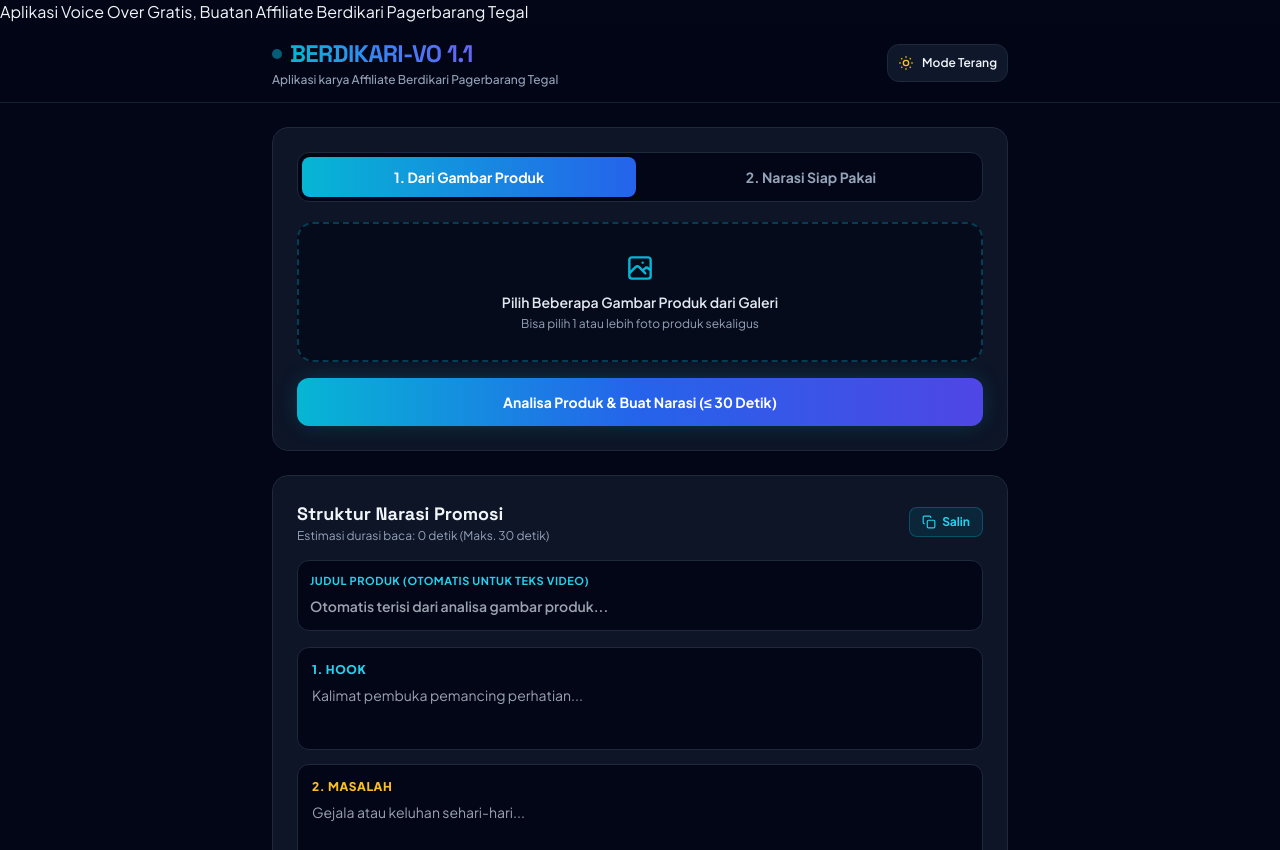
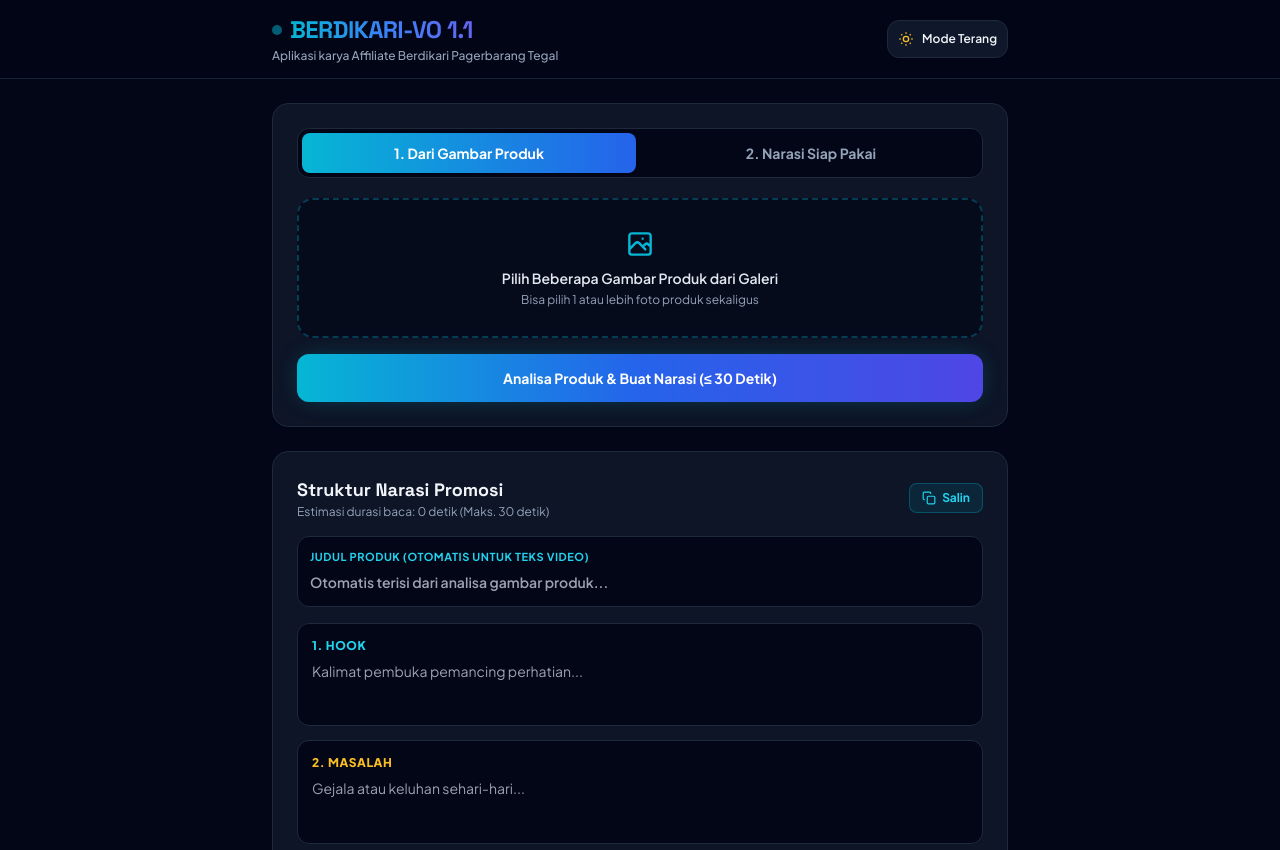
Before and after one commit to akbarismail33-art/BERDIKARI-SWARA, a plain HTML site: page index.html in a window 1280 px wide. Shown: the top 850 px of the page. Drawn offline with nearby package versions, Linux system fonts and the light colour scheme.

Commit message:
Update index.html

```diff
--- a/index.html
+++ b/index.html
@@ -39,16 +39,6 @@
       box-shadow: 0 0 24px -6px rgba(6, 182, 212, 0.35);
     }
   </style>
-<body>
-
-    <div class="running-text-container">
-        <div class="running-text">
-            Aplikasi Voice Over Gratis, Buatan Affiliate Berdikari Pagerbarang Tegal
-        </div>
-    </div>
-
-</body>
-</html>
 
 <body class="min-h-screen bg-slate-100 text-slate-900 dark:bg-slate-950 dark:text-slate-100 antialiased selection:bg-cyan-500 selection:text-white">
 
```
